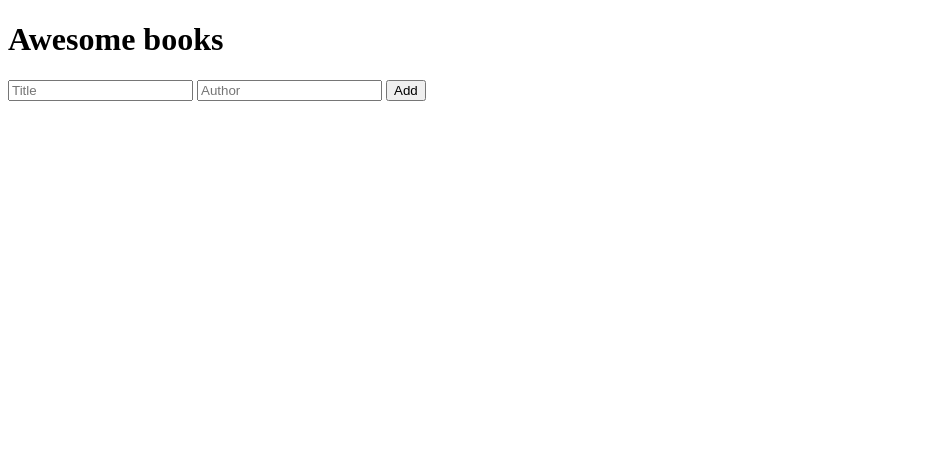
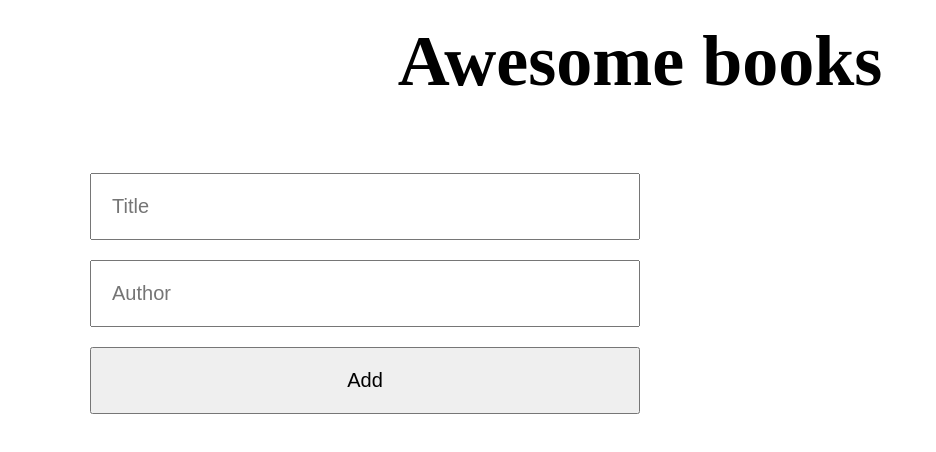
Before and after one commit to shasherazi/awesomeBooks, a plain HTML site: page index.html in a window 1280 px wide. Shown: the whole page, without its empty margins (0-936 px from the left). Drawn offline with Linux system fonts and the light colour scheme.

Commit message:
added basic style

```diff
--- a/index.html
+++ b/index.html
@@ -4,6 +4,8 @@
     <meta charset="UTF-8">
     <meta http-equiv="X-UA-Compatible" content="IE=edge">
     <meta name="viewport" content="width=device-width, initial-scale=1.0">
+    <link rel="stylesheet" href="./src/style.css">
+    <script defer src="./src/index.js"></script>
     <title>Awesome Books
     </title>
 </head>
--- /dev/null
+++ b/src/style.css
@@ -0,0 +1,37 @@
+* {
+    margin: 0;
+    padding: 0;
+    box-sizing: border-box;
+}
+
+main {
+  margin: 20px 90px;
+  text-align: center;
+}
+
+main h1 {
+  font-size: 4.5rem;
+  margin-bottom: 70px;
+}
+
+.main-form-form {
+  display: flex;
+  flex-direction: column;
+}
+
+.main-form-form input {
+  padding: 20px;
+  width: 50%;
+  min-width: 300px;
+  font-size: 20px;
+}
+
+.main-form-form > * {
+  margin-bottom: 20px;
+}
+
+button {
+  width: 50%;
+  padding: 20px;
+  font-size: 20px;
+}
```
Also changed, not shown: src/index.js (added).
